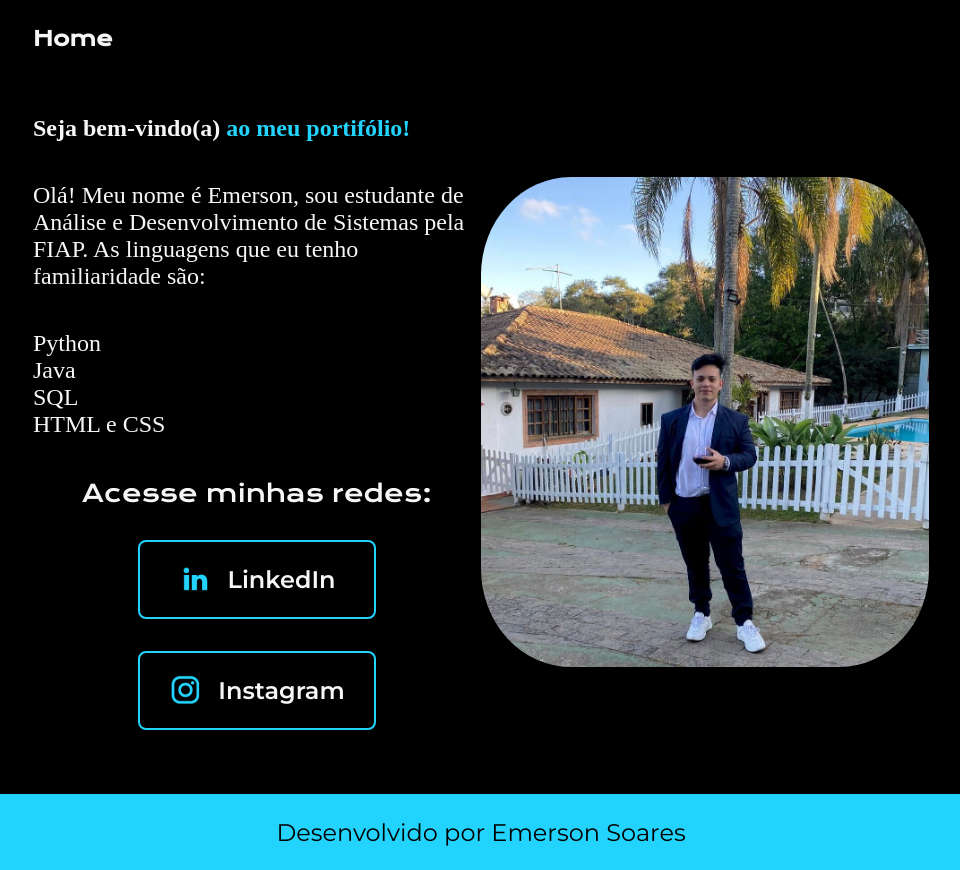
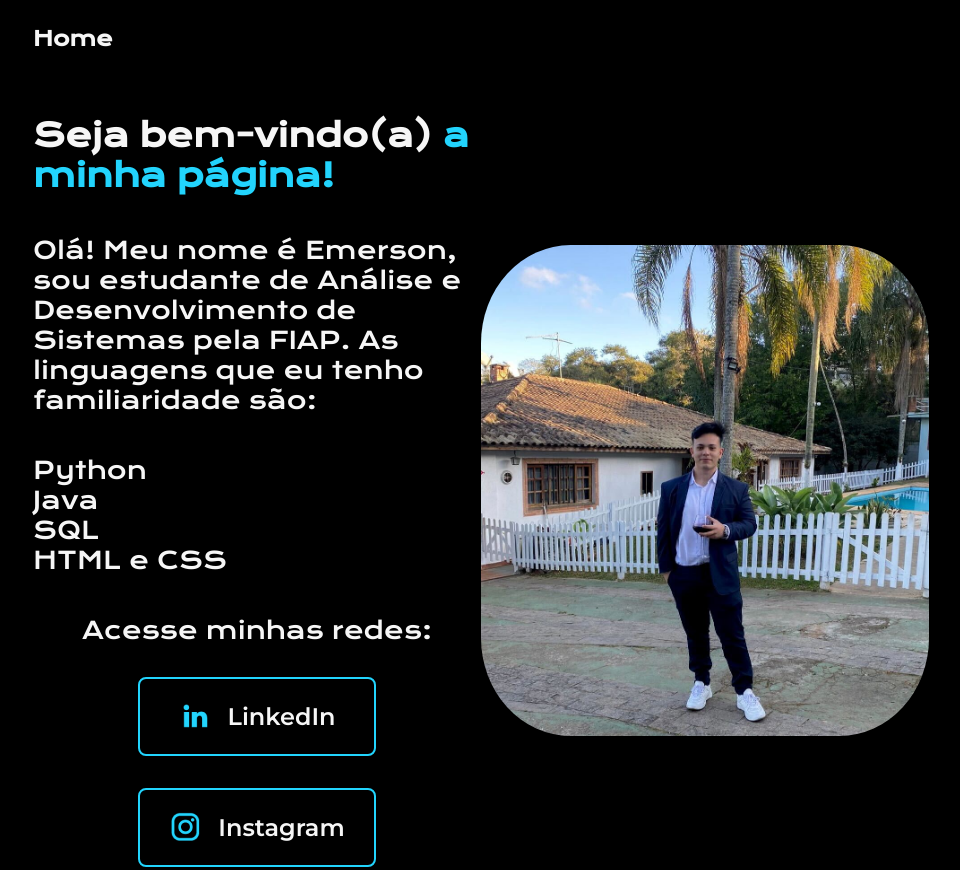
Before and after one commit to Emersoaresj/pagina_emerson, a plain HTML site: page index.html in a window 1280 px wide. Shown: the top 870 px of the page, without its empty margins (159-1119 px from the left). Drawn offline with nearby package versions, Linux system fonts and the light colour scheme.

Commit message:
finalizado

```diff
--- a/index.html
+++ b/index.html
@@ -13,7 +13,7 @@
     </header>
     <main class="apresentacao">
         <section class="apresentacao__conteudo">
-            <h1 class="apresentacao__conteudo_titulo">Seja bem-vindo(a) <strong class="titulo-destaque">ao meu portifólio!</strong></h1>
+            <h1 class="apresentacao__conteudo_titulo">Seja bem-vindo(a) <strong class="titulo-destaque">a minha página!</strong></h1>
 
             <p class="apresentacao__conteudo__paragrafo">Olá! Meu nome é Emerson, sou estudante de Análise e Desenvolvimento de Sistemas pela FIAP. As linguagens que eu tenho familiaridade são:</p>
             <ul class="apresentacao__conteudo__paragrafo">
--- a/styles/styles.css
+++ b/styles/styles.css
@@ -37,18 +37,20 @@ body{
     gap: 40px; /*espaçamento entre cada elemento filho*/
 }
 
-.apresentacao__conteudo__titulo{
-    font-size: 2.25rem; /*tamanho da fonte 1 rem = 16px. No caso, esta em 36px*/
+.apresentacao__conteudo_titulo{
+    font-size: 2rem; /*tamanho da fonte 1 rem = 16px. No caso, esta em 36px*/
     font-family: "Krona One", sans-serif;
 }
 
 .titulo-destaque{
     color: #22D4FD;
+    font-family: "Krona One", sans-serif;
+    font-size: 2rem;
 }
 
 .apresentacao__conteudo__paragrafo{
     font-size: 1.5rem;
-    font-family: #f6f6f6;
+    font-family: "Krona One", sans-serif;
     list-style: none;
 }
 
```
